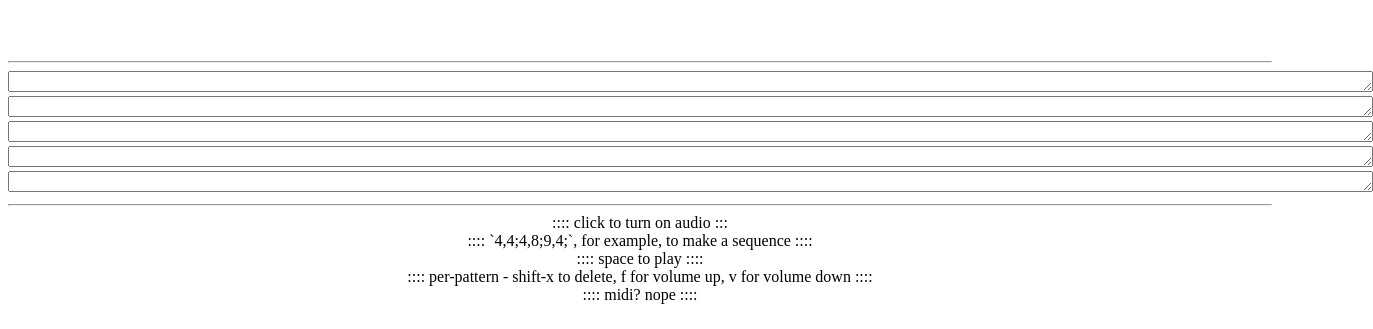
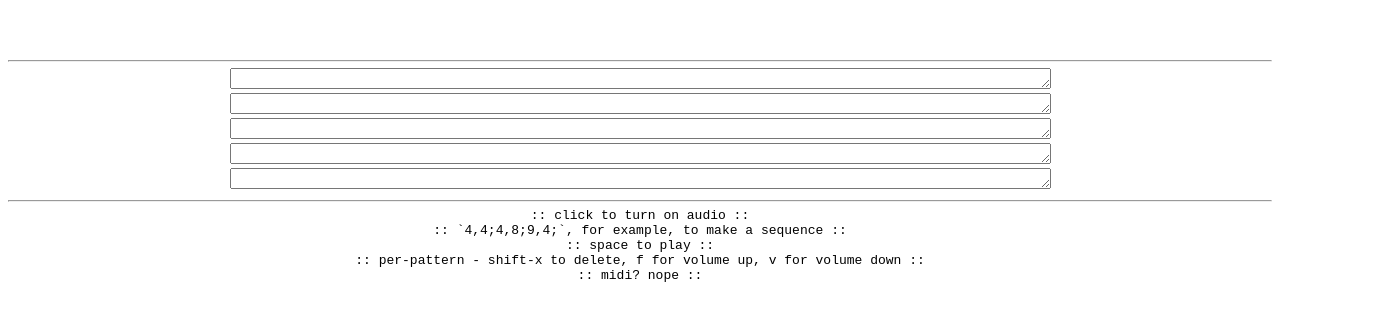
Before and after one commit to tkell/sequencer-notes, a plain HTML site: page app/index.html in a window 1280 px wide. Shown: the part 471-800 px from the top of the page, 1373 px wide, since content can reach past the window. Drawn offline with Linux system fonts and the light colour scheme; a script that the page names is missing.

Commit message:
add css, first toggle for big text view

```diff
--- a/app/index.html
+++ b/app/index.html
@@ -1,32 +1,29 @@
 <!DOCTYPE html>
 <html>
 <head>
-<script type="text/javascript" src="js/paper-full.min.js"></script>
-<script src="https://cdn.jsdelivr.net/npm/webmidi@2.0.0"></script>
-</script>
+  <link rel="stylesheet" type="text/css" href="main.css">
+  <script type="text/javascript" src="js/paper-full.min.js"></script>
+  <script src="https://cdn.jsdelivr.net/npm/webmidi@2.0.0"></script>
 </head>
 <body>
-  <center>
   <canvas id="seekCanvas" width="1028" height="512"></canvas>
   <br />
   <hr />
-  <textarea class="seqInput" data-seq-index="0" rows="1" cols="168"></textarea>
-  <textarea class="seqInput" data-seq-index="1" rows="1" cols="168"></textarea>
-  <textarea class="seqInput" data-seq-index="2" rows="1" cols="168"></textarea>
-  <textarea class="seqInput" data-seq-index="3" rows="1" cols="168"></textarea>
-  <textarea class="seqInput" data-seq-index="4" rows="1" cols="168"></textarea>
+  <textarea class="seqInput" id="seq1" data-seq-index="0" rows="1" cols="100"></textarea><br />
+  <textarea class="seqInput" data-seq-index="1" rows="1" cols="100"></textarea><br />
+  <textarea class="seqInput" data-seq-index="2" rows="1" cols="100"></textarea><br />
+  <textarea class="seqInput" data-seq-index="3" rows="1" cols="100"></textarea><br />
+  <textarea class="seqInput" data-seq-index="4" rows="1" cols="100"></textarea><br />
+  <hr />
+  :: click to turn on audio ::
   <br />
-  <hr />
-  :::: click to turn on audio :::
+  :: `4,4;4,8;9,4;`, for example, to make a sequence ::
   <br />
-  :::: `4,4;4,8;9,4;`, for example, to make a sequence ::::
+  :: space to play ::
   <br />
-  :::: space to play ::::
+  :: per-pattern - shift-x to delete, f for volume up, v for volume down ::
   <br />
-  :::: per-pattern - shift-x to delete, f for volume up, v for volume down ::::
-  <br />
-  :::: midi? <span id="midi">nope</span> ::::
-  </center>
+  :: midi? <span id="midi">nope</span> ::
 </body>
 <script type="text/paperscript" src="js/seek.js" canvas="seekCanvas">
 </html>
--- a/app/js/seek.js
+++ b/app/js/seek.js
@@ -362,6 +362,12 @@ function processInput(event) {
             sequence.gain = sequence.gain - 0.1;
         }
     }
+    // r: sketching out a zoom / focus function
+    else if (event.keyCode === 114) {
+        event.preventDefault();
+        var textArea = document.getElementById("seq1");
+        textArea.style.cssText = "position: absolute; top: 80px; opacity: 0.5; font-size: 48px;";
+    }
 }
 var inputs = document.getElementsByClassName("seqInput");
 for (var i = 0; i < inputs.length; i++) {
--- /dev/null
+++ b/app/main.css
@@ -0,0 +1,4 @@
+body {
+  text-align: center;
+  font-family: monospace;
+}
```
